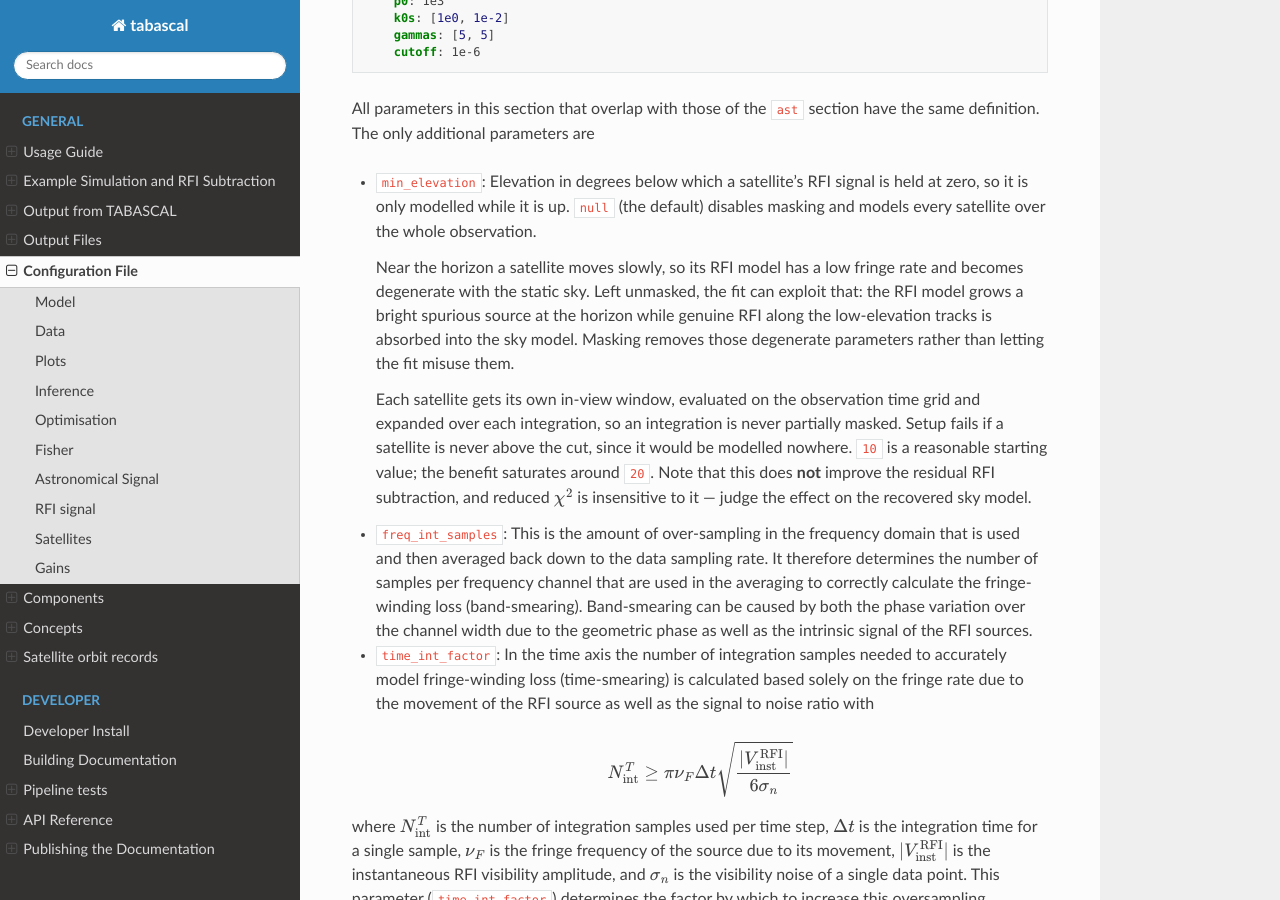
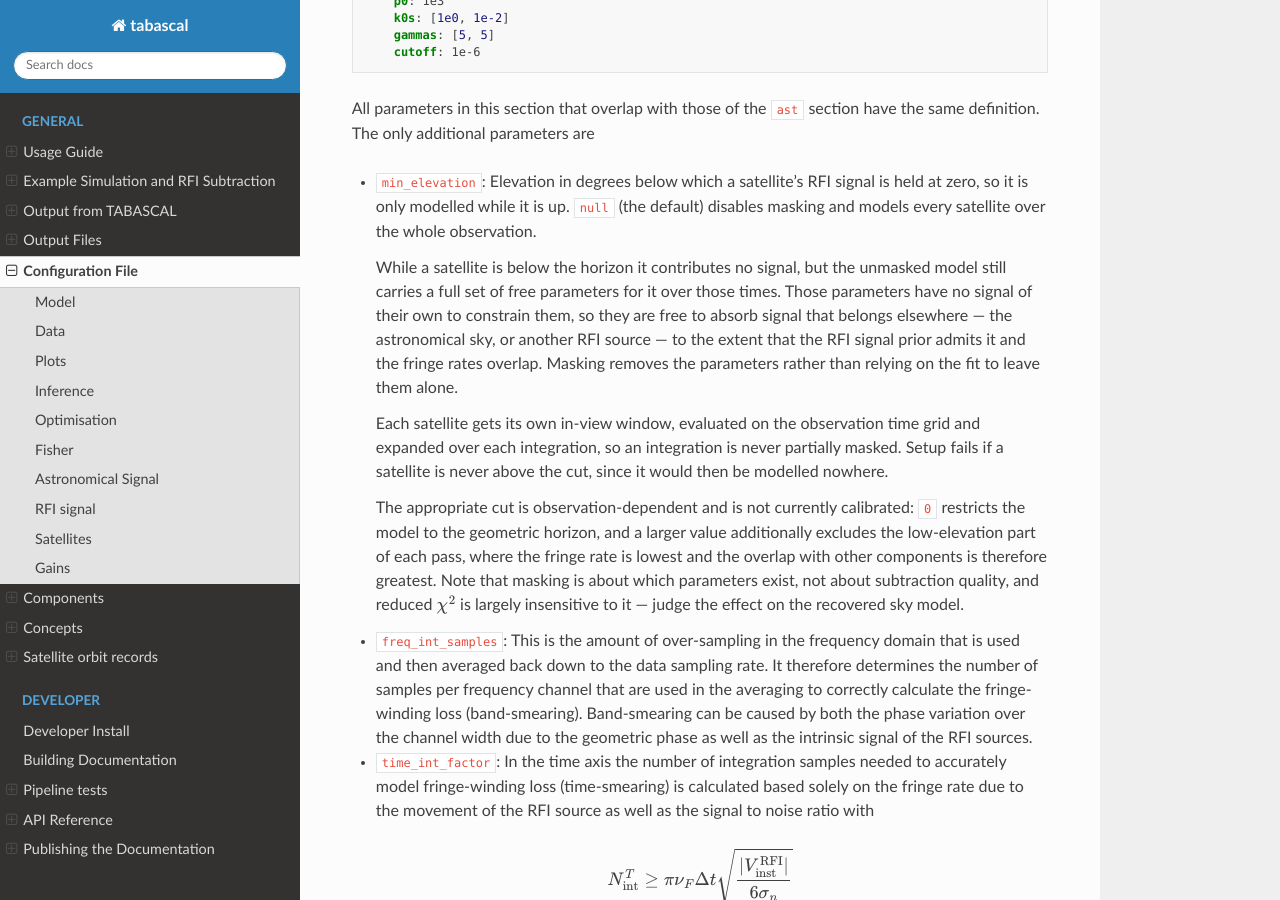
Before and after one commit to epfl-radio-astro/tabascal, a Sphinx documentation site: the page built from docs/config.md, in a window 1280 px wide and 900 px high, scrolled down 4485 px. Built offline with Sphinx 7.4.7 and the Read the Docs theme 3.1.0, drawn with Linux system fonts in a browser that asks for light colours.

Commit message:
Docs: restate the min_elevation rationale without the unvalidated claims
The rationale rested on a specific claimed failure mode -- a spurious bright
source growing at the horizon while low-elevation RFI is absorbed into the sky
model -- and on a suggested cut of 10 deg saturating around 20. Both came from
a single set of observation runs that are not a trustworthy basis for a
documented recommendation, so neither is asserted here.

What is left is the part that follows from the model itself: below the horizon
there is no signal, yet the unmasked model still carries free parameters over
those times. Nothing constrains them, so they can absorb signal belonging to the
sky or to another RFI source, to the extent the signal prior admits it and the
fringe rates overlap. The choice of cut is stated as observation-dependent and
uncalibrated rather than given a number.

```diff
--- a/docs/config.md
+++ b/docs/config.md
@@ -159,9 +159,11 @@ All parameters in this section that overlap with those of the `ast` section have
 
 * `min_elevation`: Elevation in degrees below which a satellite's RFI signal is held at zero, so it is only modelled while it is up. `null` (the default) disables masking and models every satellite over the whole observation.
 
-  Near the horizon a satellite moves slowly, so its RFI model has a low fringe rate and becomes degenerate with the static sky. Left unmasked, the fit can exploit that: the RFI model grows a bright spurious source at the horizon while genuine RFI along the low-elevation tracks is absorbed into the sky model. Masking removes those degenerate parameters rather than letting the fit misuse them.
+  While a satellite is below the horizon it contributes no signal, but the unmasked model still carries a full set of free parameters for it over those times. Those parameters have no signal of their own to constrain them, so they are free to absorb signal that belongs elsewhere — the astronomical sky, or another RFI source — to the extent that the RFI signal prior admits it and the fringe rates overlap. Masking removes the parameters rather than relying on the fit to leave them alone.
 
-  Each satellite gets its own in-view window, evaluated on the observation time grid and expanded over each integration, so an integration is never partially masked. Setup fails if a satellite is never above the cut, since it would be modelled nowhere. `10` is a reasonable starting value; the benefit saturates around `20`. Note that this does **not** improve the residual RFI subtraction, and reduced $\chi^2$ is insensitive to it — judge the effect on the recovered sky model.
+  Each satellite gets its own in-view window, evaluated on the observation time grid and expanded over each integration, so an integration is never partially masked. Setup fails if a satellite is never above the cut, since it would then be modelled nowhere.
+
+  The appropriate cut is observation-dependent and is not currently calibrated: `0` restricts the model to the geometric horizon, and a larger value additionally excludes the low-elevation part of each pass, where the fringe rate is lowest and the overlap with other components is therefore greatest. Note that masking is about which parameters exist, not about subtraction quality, and reduced $\chi^2$ is largely insensitive to it — judge the effect on the recovered sky model.
 
 * `freq_int_samples`: This is the amount of over-sampling in the frequency domain that is used and then averaged back down to the data sampling rate. It therefore determines the number of samples per frequency channel that are used in the averaging to correctly calculate the fringe-winding loss (band-smearing). Band-smearing can be caused by both the phase variation over the channel width due to the geometric phase as well as the intrinsic signal of the RFI sources.
 * `time_int_factor`: In the time axis the number of integration samples needed to accurately model fringe-winding loss (time-smearing) is calculated based solely on the fringe rate due to the movement of the RFI source as well as the signal to noise ratio with
```
